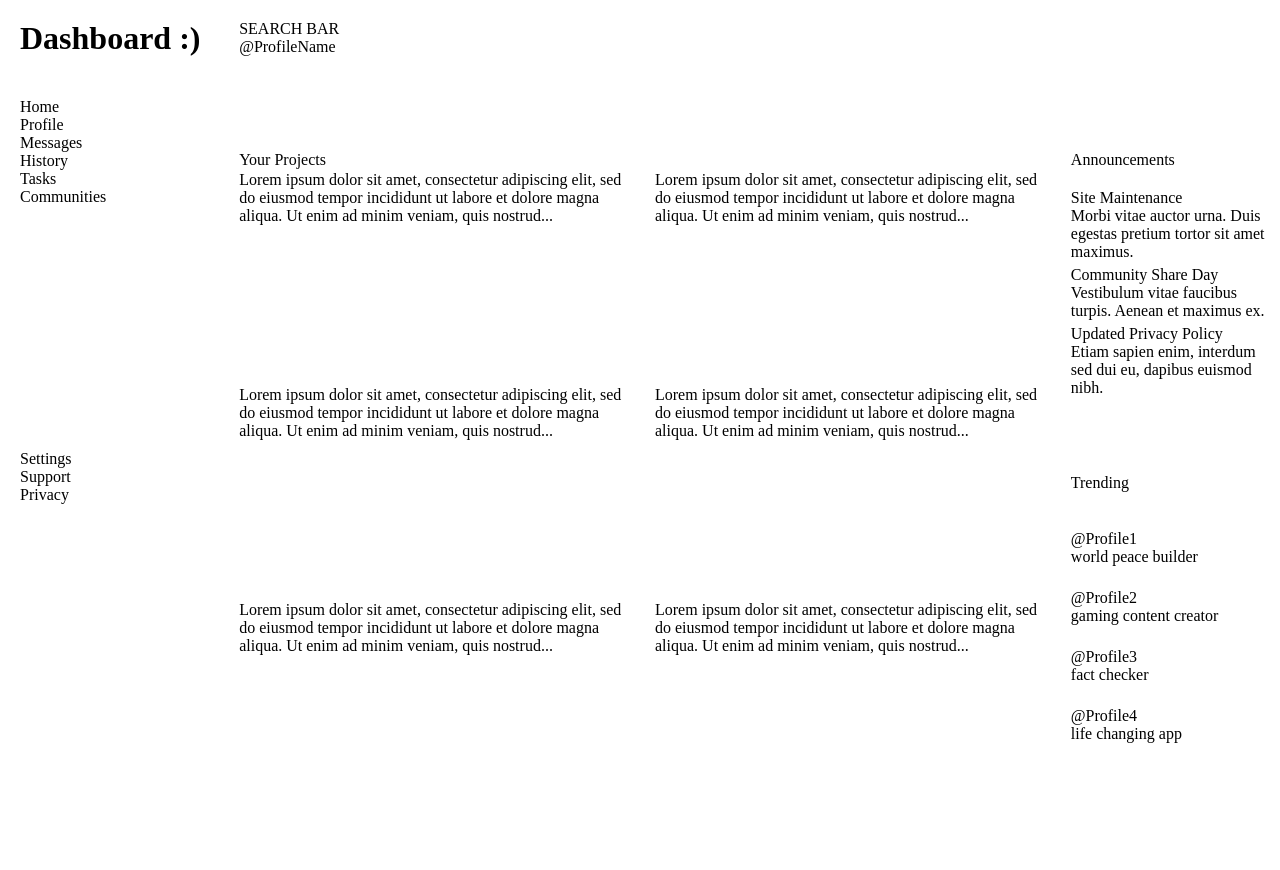
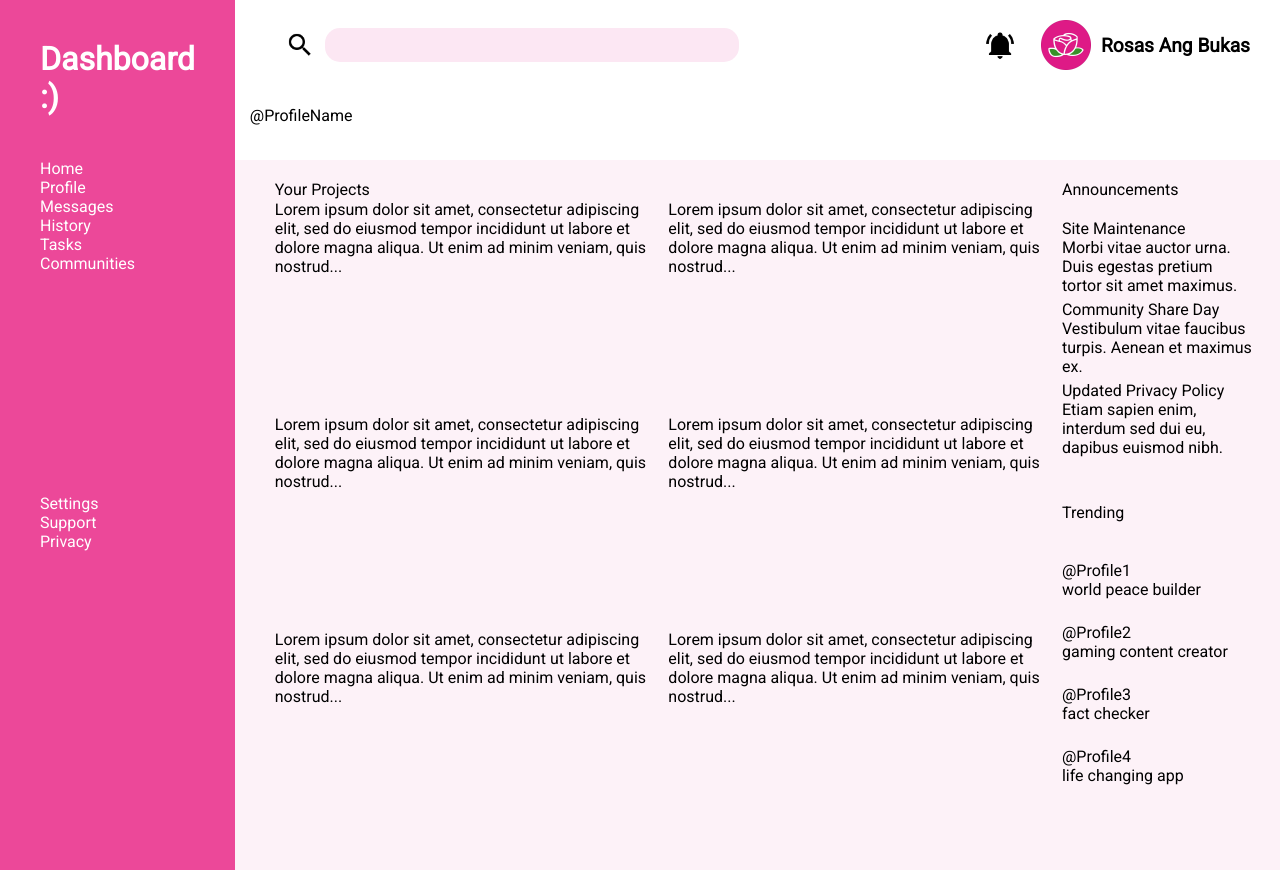
Before and after one commit to LetsGo12300/dashboard, a plain HTML site: page index.html in a window 1280 px wide. Before the commit the page ends 840 px from the top, so only its background shows below. Drawn offline with Linux system fonts and the light colour scheme.

Commit message:
Added stling for header

```diff
--- a/index.html
+++ b/index.html
@@ -32,8 +32,18 @@
 
         <div class="header">
             <div class="header-title">
-                SEARCH BAR
+                <div class="search-bar">
+                    <img id="search-icon" src="./static/magnify.png" alt="search">
+                    <input type="text">
+                </div>
+
+                <div class="profile-icons">
+                    <img id="notif-bell" src="./static/bell-ring.png" alt="notif-bell">
+                    <img id="prof-img" src="./static/rosas.jpeg" alt="profile-picture">
+                    <div id="prof-name">Rosas Ang Bukas</div>
+                </div>
             </div>
+
             <div class="profile-name">
                 @ProfileName
             </div>
--- a/static/styles.css
+++ b/static/styles.css
@@ -1,30 +1,84 @@
+@import url('https://fonts.googleapis.com/css2?family=Roboto&family=Roboto+Mono:wght@200&display=swap');
+
 * {
     margin: 0;
     padding: 0;
 }
 
 body{
-    height:100vh;
-    margin: 20px;
+    font-family: 'Roboto', sans-serif;
 }
 
 .container{
+    height:100vh;
     display: grid;
     grid-template-rows: 20% 4fr;
     grid-template-columns: 1fr 5fr;
-      gap: 15px;
 }
 
 .sidebar{
     grid-column: 1 / 2;
     grid-row: 1 / 3;
     display: grid;
-      grid-template-rows: 10% 1fr 1fr;
+    grid-template-rows: 15% 1fr 1fr;
+    color: white;
+    background-color: #ec4899;
+    padding: 40px;
 }
 
 .header{
     grid-column: 2 / 3;
     grid-row: 1 / 2;
+    display: grid;
+    grid-template: 1fr 1fr / 1fr;
+    align-items: center;
+    padding: 10px 15px;
+}
+
+.header-title{
+    display: grid;
+    grid-template-columns: 70% 30%;
+    padding: 0px 15px;
+}
+
+.search-bar{
+    grid-column: 1 / 2;
+    display: flex;
+    align-items: center;
+    gap: 10px;
+}
+
+input[type="text"]{
+    width: 60%;
+    height: 2.5em;
+    border: none;
+    border-radius: 15px;
+    background-color: #fce7f3;
+}
+
+.profile-icons{
+    display: flex;
+    gap: 10px;
+    align-items: center;
+    justify-content: flex-end;
+}
+
+#prof-img{
+    max-width: 50px;
+    max-height: auto;
+    padding-left: 1em;
+}
+
+#notif-bell, #search-icon{
+    margin-left: 20px;
+    max-width: 30px;
+    max-height: 30px;
+}
+
+#prof-name{
+    font-size: 1.2em;
+    font-weight: bold;
+    min-width: 100px;
 }
 
 .content{
@@ -34,6 +88,8 @@ body{
     grid-template-rows: 1fr 1fr;
     grid-template-columns: 80% 20%;
     gap: 15px;
+    background-color: #fdf2f8;
+    padding: 40px;
 }
 
 .title{
```
Also changed, not shown: static/bell-ring.png (added), static/magnify.png (added), static/rosas.jpeg (added). Lines whose indentation alone changed are shown as unchanged.
